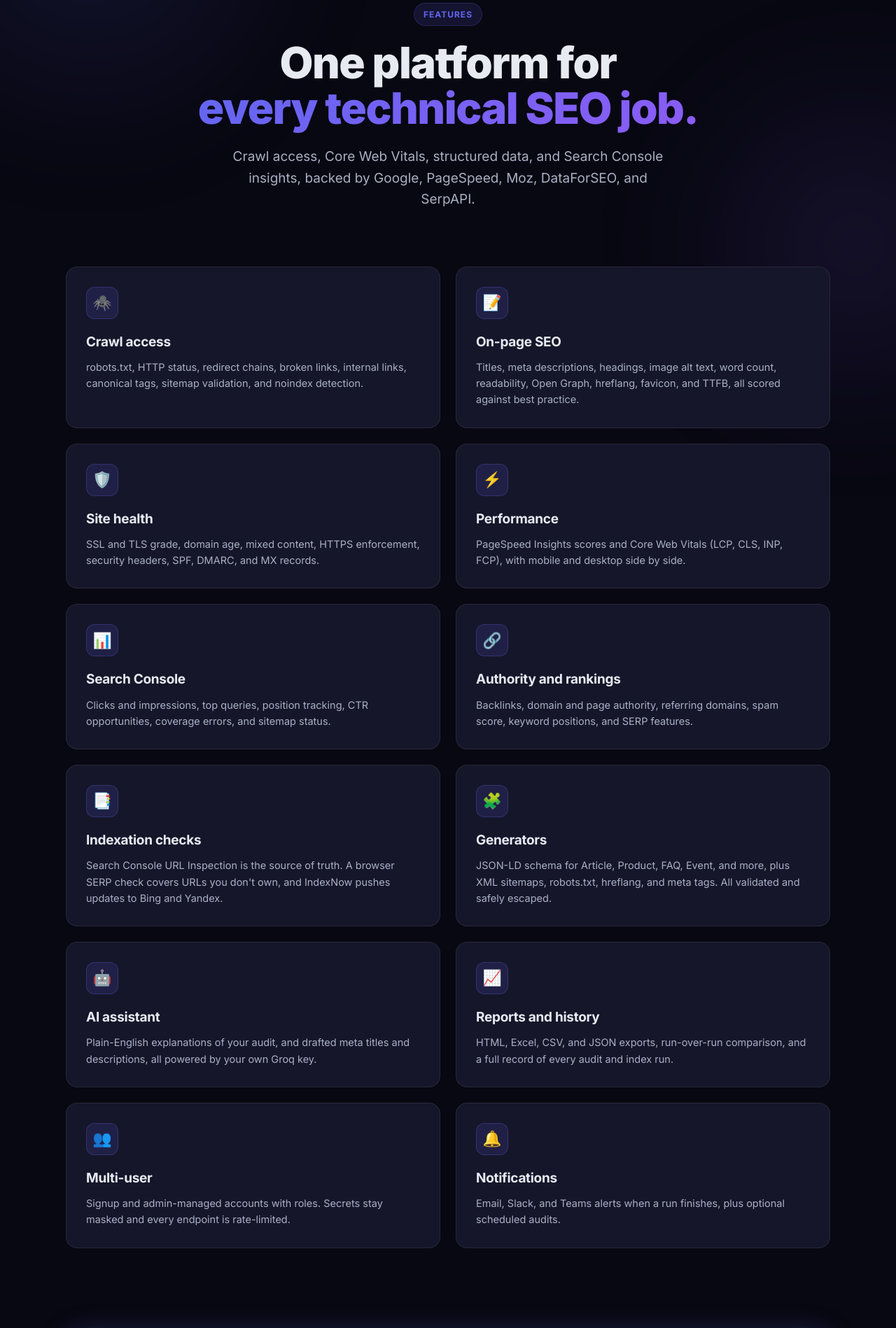
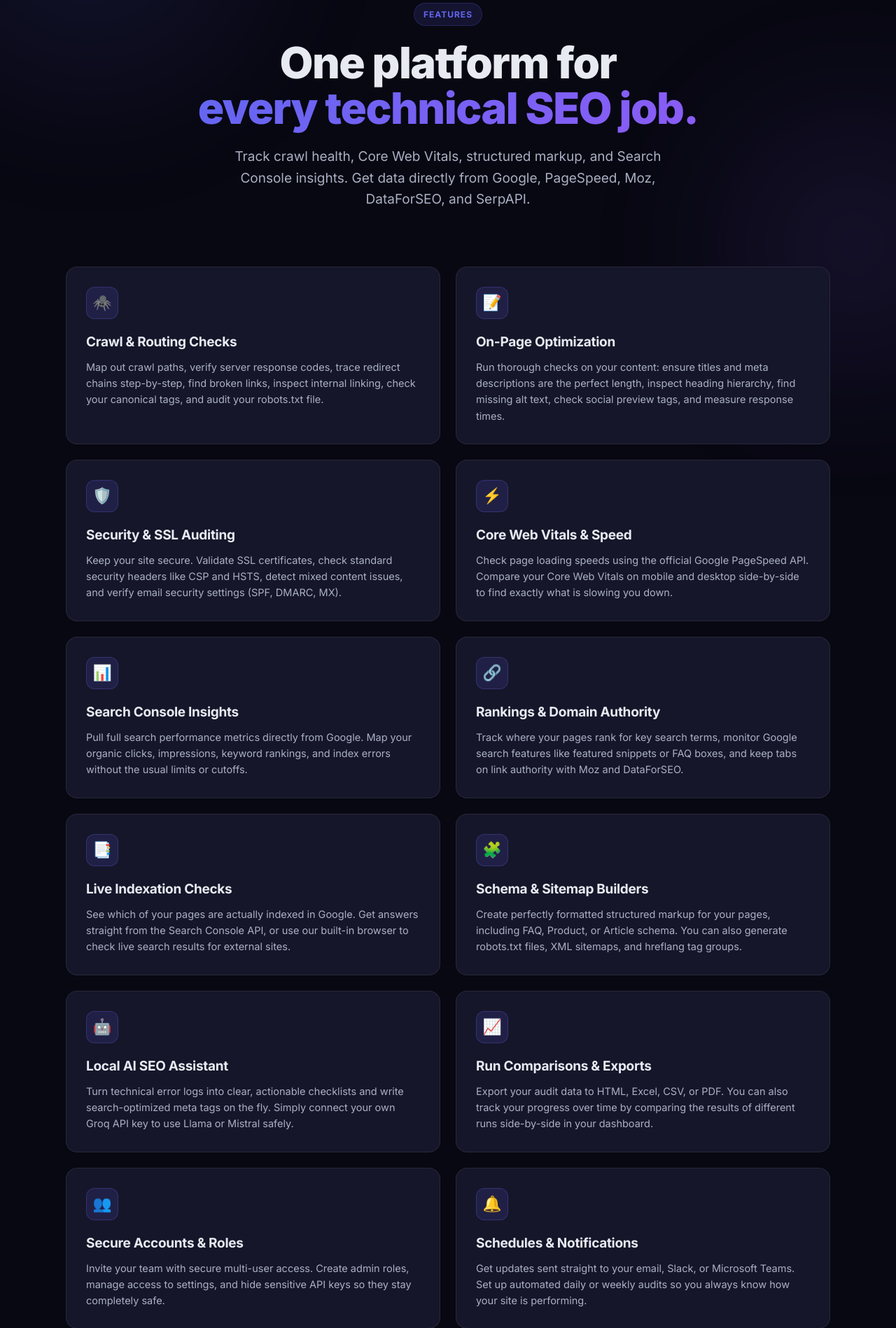
Before and after one commit to Layruss98266/SEO-Suite, a Flask app: page /features in a window 1280 px wide. Shown: the part 151-2049 px from the top of the page at 70% size. Run offline with Flask 3, Linux system fonts and the light colour scheme.

Commit message:
copy: remove em-dashes and humanize landing page content

```diff
--- a/app/templates/site/features.html
+++ b/app/templates/site/features.html
@@ -6,25 +6,25 @@
   <div class="container">
     <span class="eyebrow reveal">Features</span>
     <h1 class="reveal">One platform for<br><span class="grad-text">every technical SEO job.</span></h1>
-    <p class="lead reveal" style="margin:22px auto 0">Crawl access, Core Web Vitals, structured data, and Search Console insights, backed by Google, PageSpeed, Moz, DataForSEO, and SerpAPI.</p>
+    <p class="lead reveal" style="margin:22px auto 0">Track crawl health, Core Web Vitals, structured markup, and Search Console insights. Get data directly from Google, PageSpeed, Moz, DataForSEO, and SerpAPI.</p>
   </div>
 </section>
 
 <section style="padding-top:30px">
   <div class="container">
     <div class="grid grid-2">
-      <div class="card reveal"><div class="card-icon">🕷️</div><h3>Crawl access</h3><p>robots.txt, HTTP status, redirect chains, broken links, internal links, canonical tags, sitemap validation, and noindex detection.</p></div>
-      <div class="card reveal"><div class="card-icon">📝</div><h3>On-page SEO</h3><p>Titles, meta descriptions, headings, image alt text, word count, readability, Open Graph, hreflang, favicon, and TTFB, all scored against best practice.</p></div>
-      <div class="card reveal"><div class="card-icon">🛡️</div><h3>Site health</h3><p>SSL and TLS grade, domain age, mixed content, HTTPS enforcement, security headers, SPF, DMARC, and MX records.</p></div>
-      <div class="card reveal"><div class="card-icon">⚡</div><h3>Performance</h3><p>PageSpeed Insights scores and Core Web Vitals (LCP, CLS, INP, FCP), with mobile and desktop side by side.</p></div>
-      <div class="card reveal"><div class="card-icon">📊</div><h3>Search Console</h3><p>Clicks and impressions, top queries, position tracking, CTR opportunities, coverage errors, and sitemap status.</p></div>
-      <div class="card reveal"><div class="card-icon">🔗</div><h3>Authority and rankings</h3><p>Backlinks, domain and page authority, referring domains, spam score, keyword positions, and SERP features.</p></div>
-      <div class="card reveal"><div class="card-icon">📑</div><h3>Indexation checks</h3><p>Search Console URL Inspection is the source of truth. A browser SERP check covers URLs you don't own, and IndexNow pushes updates to Bing and Yandex.</p></div>
-      <div class="card reveal"><div class="card-icon">🧩</div><h3>Generators</h3><p>JSON-LD schema for Article, Product, FAQ, Event, and more, plus XML sitemaps, robots.txt, hreflang, and meta tags. All validated and safely escaped.</p></div>
-      <div class="card reveal"><div class="card-icon">🤖</div><h3>AI assistant</h3><p>Plain-English explanations of your audit, and drafted meta titles and descriptions, all powered by your own Groq key.</p></div>
-      <div class="card reveal"><div class="card-icon">📈</div><h3>Reports and history</h3><p>HTML, Excel, CSV, and JSON exports, run-over-run comparison, and a full record of every audit and index run.</p></div>
-      <div class="card reveal"><div class="card-icon">👥</div><h3>Multi-user</h3><p>Signup and admin-managed accounts with roles. Secrets stay masked and every endpoint is rate-limited.</p></div>
-      <div class="card reveal"><div class="card-icon">🔔</div><h3>Notifications</h3><p>Email, Slack, and Teams alerts when a run finishes, plus optional scheduled audits.</p></div>
+      <div class="card reveal"><div class="card-icon">🕷️</div><h3>Crawl & Routing Checks</h3><p>Map out crawl paths, verify server response codes, trace redirect chains step-by-step, find broken links, inspect internal linking, check your canonical tags, and audit your robots.txt file.</p></div>
+      <div class="card reveal"><div class="card-icon">📝</div><h3>On-Page Optimization</h3><p>Run thorough checks on your content: ensure titles and meta descriptions are the perfect length, inspect heading hierarchy, find missing alt text, check social preview tags, and measure response times.</p></div>
+      <div class="card reveal"><div class="card-icon">🛡️</div><h3>Security & SSL Auditing</h3><p>Keep your site secure. Validate SSL certificates, check standard security headers like CSP and HSTS, detect mixed content issues, and verify email security settings (SPF, DMARC, MX).</p></div>
+      <div class="card reveal"><div class="card-icon">⚡</div><h3>Core Web Vitals & Speed</h3><p>Check page loading speeds using the official Google PageSpeed API. Compare your Core Web Vitals on mobile and desktop side-by-side to find exactly what is slowing you down.</p></div>
+      <div class="card reveal"><div class="card-icon">📊</div><h3>Search Console Insights</h3><p>Pull full search performance metrics directly from Google. Map your organic clicks, impressions, keyword rankings, and index errors without the usual limits or cutoffs.</p></div>
+      <div class="card reveal"><div class="card-icon">🔗</div><h3>Rankings & Domain Authority</h3><p>Track where your pages rank for key search terms, monitor Google search features like featured snippets or FAQ boxes, and keep tabs on link authority with Moz and DataForSEO.</p></div>
+      <div class="card reveal"><div class="card-icon">📑</div><h3>Live Indexation Checks</h3><p>See which of your pages are actually indexed in Google. Get answers straight from the Search Console API, or use our built-in browser to check live search results for external sites.</p></div>
+      <div class="card reveal"><div class="card-icon">🧩</div><h3>Schema & Sitemap Builders</h3><p>Create perfectly formatted structured markup for your pages, including FAQ, Product, or Article schema. You can also generate robots.txt files, XML sitemaps, and hreflang tag groups.</p></div>
+      <div class="card reveal"><div class="card-icon">🤖</div><h3>Local AI SEO Assistant</h3><p>Turn technical error logs into clear, actionable checklists and write search-optimized meta tags on the fly. Simply connect your own Groq API key to use Llama or Mistral safely.</p></div>
+      <div class="card reveal"><div class="card-icon">📈</div><h3>Run Comparisons & Exports</h3><p>Export your audit data to HTML, Excel, CSV, or PDF. You can also track your progress over time by comparing the results of different runs side-by-side in your dashboard.</p></div>
+      <div class="card reveal"><div class="card-icon">👥</div><h3>Secure Accounts & Roles</h3><p>Invite your team with secure multi-user access. Create admin roles, manage access to settings, and hide sensitive API keys so they stay completely safe.</p></div>
+      <div class="card reveal"><div class="card-icon">🔔</div><h3>Schedules & Notifications</h3><p>Get updates sent straight to your email, Slack, or Microsoft Teams. Set up automated daily or weekly audits so you always know how your site is performing.</p></div>
     </div>
   </div>
 </section>
@@ -32,9 +32,9 @@
 <section class="cta-band" style="padding-top:20px">
   <div class="container">
     <div class="cta-inner reveal">
-      <h2>See it on your own site</h2>
-      <p>Every feature runs locally against your URLs. Open the app and try an audit now.</p>
-      <a class="btn btn-ghost btn-lg" href="/app">Open the app</a>
+      <h2>Analyze your site today</h2>
+      <p>Deploy the platform on your own terms. Open your dashboard and run your first deep audit in less than 60 seconds.</p>
+      <a class="btn btn-ghost btn-lg" href="/app">Open the dashboard</a>
     </div>
   </div>
 </section>
```
Also changed, not shown: app/templates/site/about.html (+9 -9 lines), app/templates/site/home.html (+27 -27 lines), app/templates/site/pricing.html (+6 -6 lines), archive/agents.md (+4 -0 lines).
